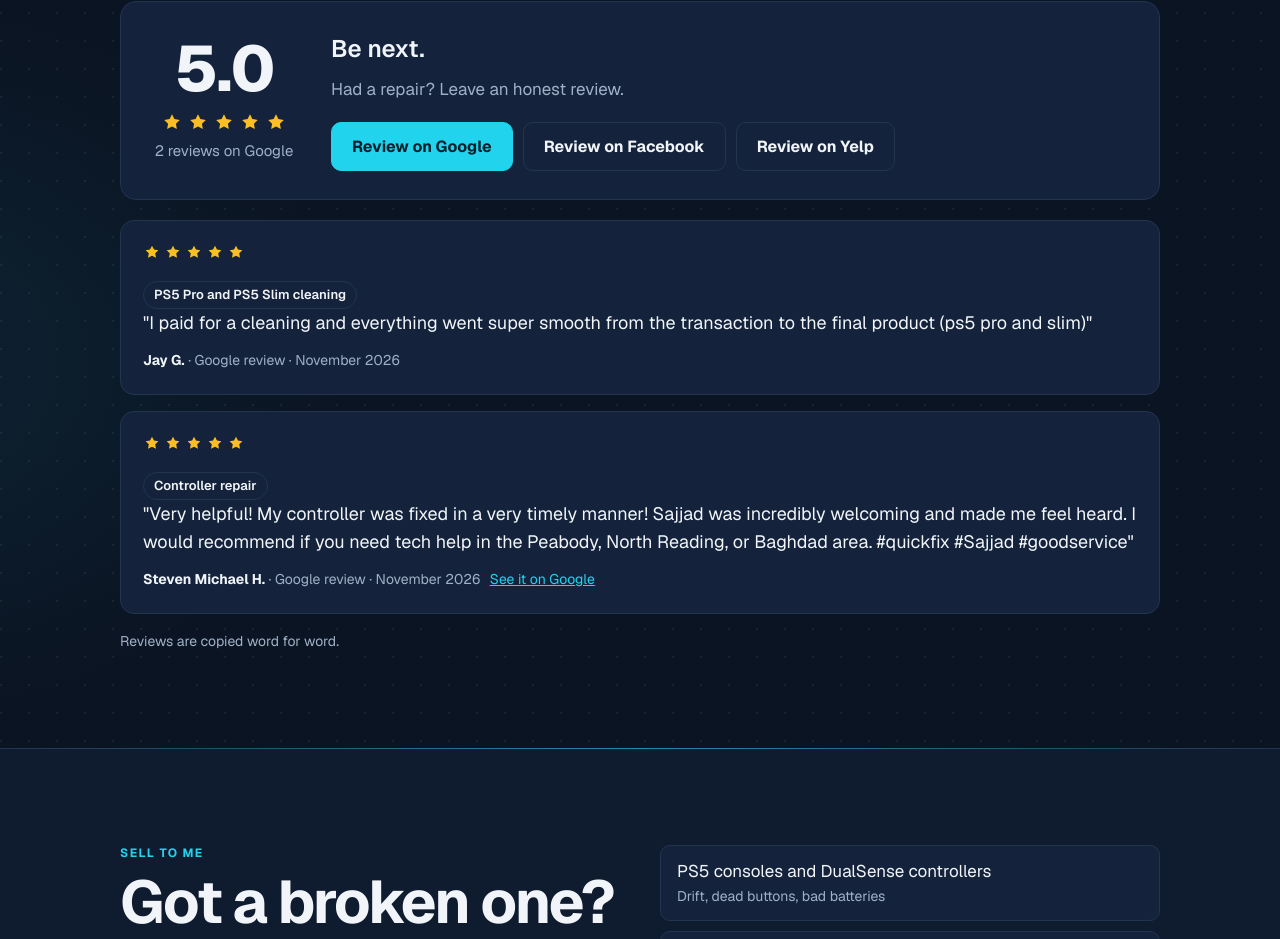
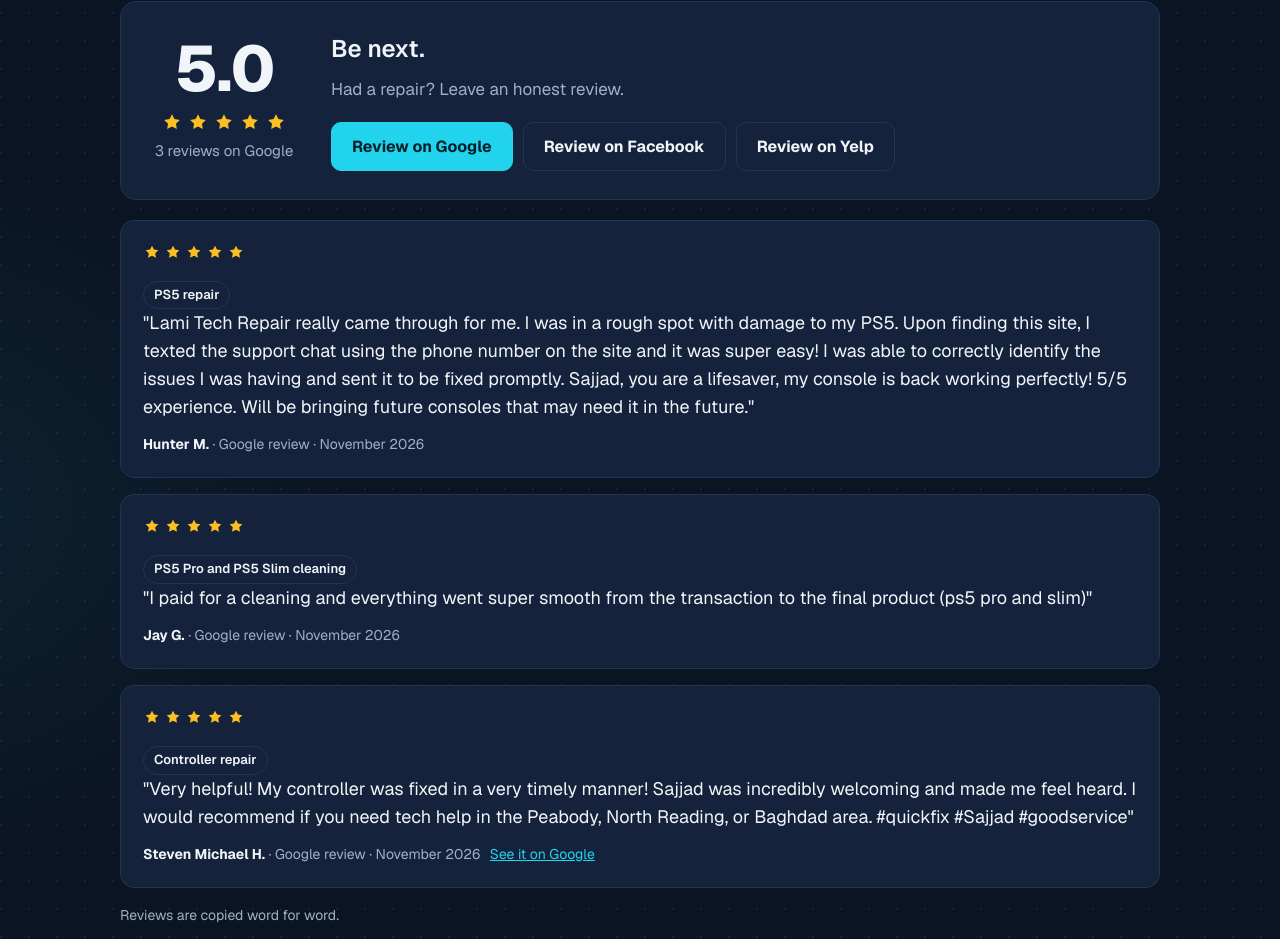
Before and after one commit to thehawk477/lamitech-site, a plain HTML site: page index.html in a window 1280 px wide. Shown: the part 5420-6359 px from the top of the page. Drawn offline with Linux system fonts and the light colour scheme; animation ran at ten frames a second.

Commit message:
Add Hunter M. Google review (3 reviews)
Co-Authored-By: Claude Opus 5.5 <noreply@anthropic.com>
Claude-Session: https://claude.ai/code/session_0119i9ekaeJNANY4NUm4UQNW

```diff
--- a/index.html
+++ b/index.html
@@ -666,10 +666,10 @@ footer .fbase a{color:var(--muted);font-size:13px}
       <h2>What customers say.</h2>
       <p class="lede">Real reviews. Straight from Google.</p>
       <div class="rev-top">
-        <div class="score" role="group" aria-label="5 out of 5 stars from 2 Google reviews">
+        <div class="score" role="group" aria-label="5 out of 5 stars from 3 Google reviews">
           <div class="num">5.0</div>
           <div class="stars on" aria-hidden="true"><svg><use href="#i-star"/></svg><svg><use href="#i-star"/></svg><svg><use href="#i-star"/></svg><svg><use href="#i-star"/></svg><svg><use href="#i-star"/></svg></div>
-          <div class="count">2 reviews on Google</div>
+          <div class="count">3 reviews on Google</div>
         </div>
         <div class="rev-copy">
           <h3>Be next.</h3>
@@ -682,6 +682,12 @@ footer .fbase a{color:var(--muted);font-size:13px}
         </div>
       </div>
       <div class="quotes">
+        <figure class="quote">
+          <div class="qstars" role="img" aria-label="5 stars"><svg aria-hidden="true"><use href="#i-star"/></svg><svg aria-hidden="true"><use href="#i-star"/></svg><svg aria-hidden="true"><use href="#i-star"/></svg><svg aria-hidden="true"><use href="#i-star"/></svg><svg aria-hidden="true"><use href="#i-star"/></svg></div>
+          <p class="rtag">PS5 repair</p>
+          <blockquote>"Lami Tech Repair really came through for me. I was in a rough spot with damage to my PS5. Upon finding this site, I texted the support chat using the phone number on the site and it was super easy! I was able to correctly identify the issues I was having and sent it to be fixed promptly. Sajjad, you are a lifesaver, my console is back working perfectly! 5/5 experience. Will be bringing future consoles that may need it in the future."</blockquote>
+          <figcaption><b>Hunter M.</b> &middot; Google review &middot; November 2026</figcaption>
+        </figure>
         <figure class="quote">
           <div class="qstars" role="img" aria-label="5 stars"><svg aria-hidden="true"><use href="#i-star"/></svg><svg aria-hidden="true"><use href="#i-star"/></svg><svg aria-hidden="true"><use href="#i-star"/></svg><svg aria-hidden="true"><use href="#i-star"/></svg><svg aria-hidden="true"><use href="#i-star"/></svg></div>
           <p class="rtag">PS5 Pro and PS5 Slim cleaning</p>
```
Also changed, not shown: 1 other file.
